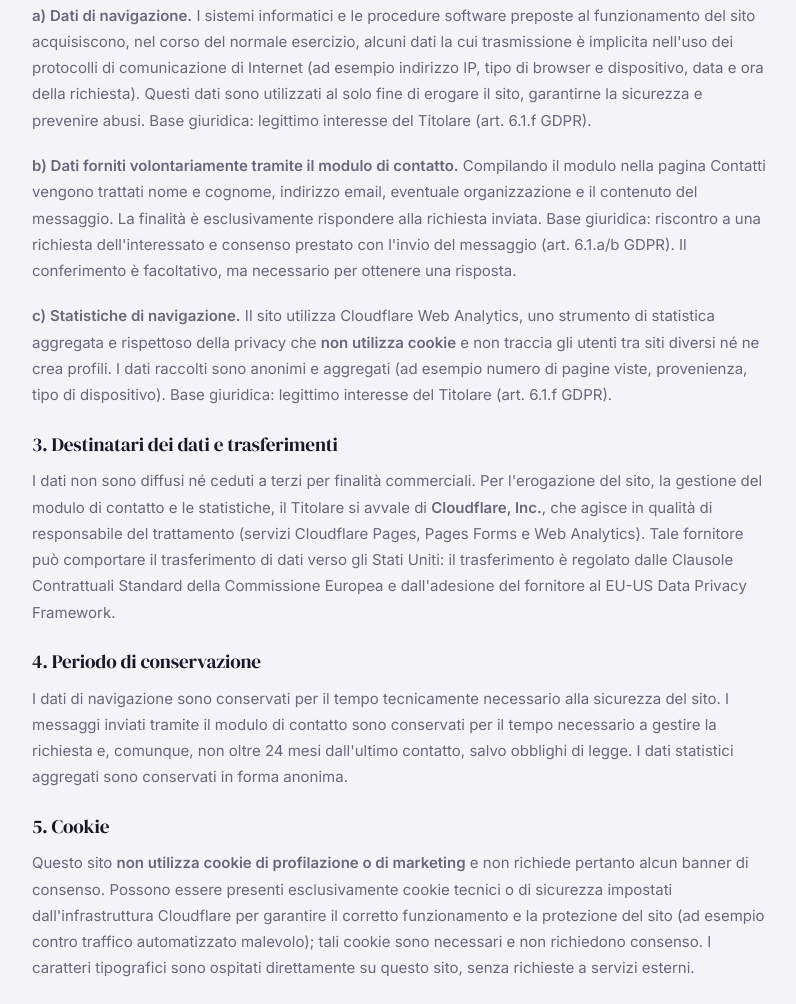
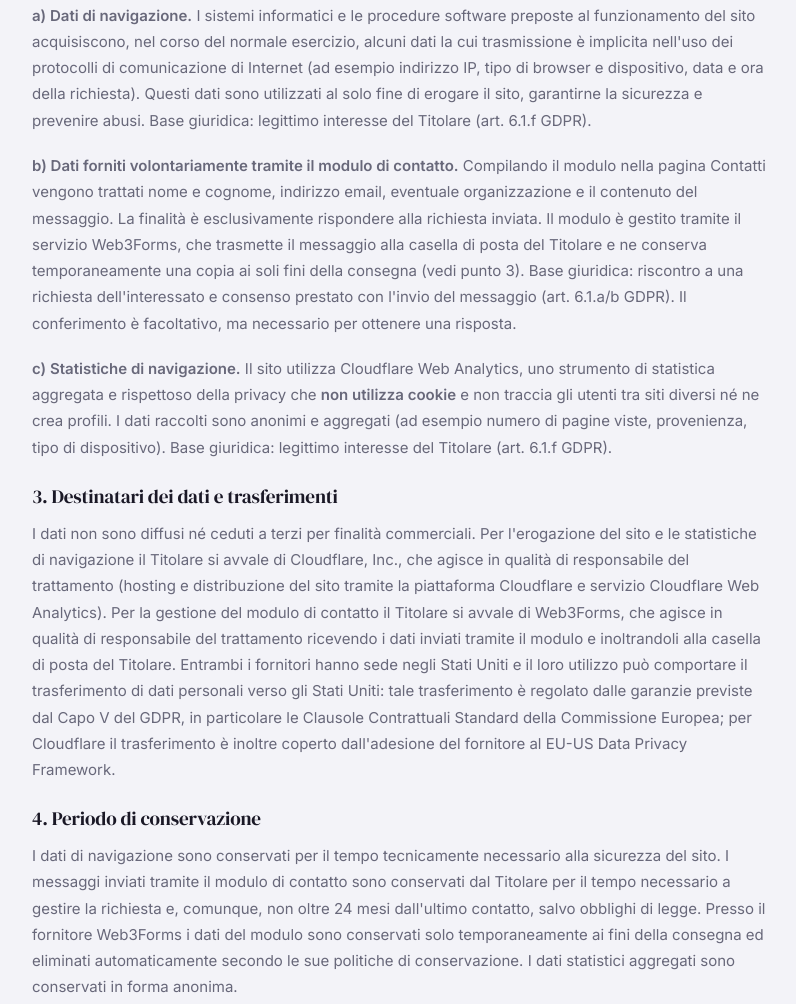
Before and after one commit to camelidresearch/camelidresearchstudies-V2, an Eleventy site: page src/privacy-policy.njk in a window 1280 px wide. Shown: the part 826-1830 px from the top of the page, without its empty margins (68-864 px from the left). Built offline with nearby package versions, Linux system fonts and the light colour scheme; Eleventy itself is replaced by a stand-in of ours; files that its build step writes are made by us from their sources.

Commit message:
Update privacy-policy.njk

```diff
--- a/src/privacy-policy.njk
+++ b/src/privacy-policy.njk
@@ -20,14 +20,14 @@ lead: "Informativa sul trattamento dei dati personali ai sensi del Regolamento (
 
       <h3>2. Dati trattati e finalità</h3>
       <p><strong>a) Dati di navigazione.</strong> I sistemi informatici e le procedure software preposte al funzionamento del sito acquisiscono, nel corso del normale esercizio, alcuni dati la cui trasmissione è implicita nell'uso dei protocolli di comunicazione di Internet (ad esempio indirizzo IP, tipo di browser e dispositivo, data e ora della richiesta). Questi dati sono utilizzati al solo fine di erogare il sito, garantirne la sicurezza e prevenire abusi. Base giuridica: legittimo interesse del Titolare (art. 6.1.f GDPR).</p>
-      <p><strong>b) Dati forniti volontariamente tramite il modulo di contatto.</strong> Compilando il modulo nella pagina Contatti vengono trattati nome e cognome, indirizzo email, eventuale organizzazione e il contenuto del messaggio. La finalità è esclusivamente rispondere alla richiesta inviata. Base giuridica: riscontro a una richiesta dell'interessato e consenso prestato con l'invio del messaggio (art. 6.1.a/b GDPR). Il conferimento è facoltativo, ma necessario per ottenere una risposta.</p>
+      <p><strong>b) Dati forniti volontariamente tramite il modulo di contatto.</strong> Compilando il modulo nella pagina Contatti vengono trattati nome e cognome, indirizzo email, eventuale organizzazione e il contenuto del messaggio. La finalità è esclusivamente rispondere alla richiesta inviata. Il modulo è gestito tramite il servizio Web3Forms, che trasmette il messaggio alla casella di posta del Titolare e ne conserva temporaneamente una copia ai soli fini della consegna (vedi punto 3). Base giuridica: riscontro a una richiesta dell'interessato e consenso prestato con l'invio del messaggio (art. 6.1.a/b GDPR). Il conferimento è facoltativo, ma necessario per ottenere una risposta.</p>
       <p><strong>c) Statistiche di navigazione.</strong> Il sito utilizza Cloudflare Web Analytics, uno strumento di statistica aggregata e rispettoso della privacy che <strong>non utilizza cookie</strong> e non traccia gli utenti tra siti diversi né ne crea profili. I dati raccolti sono anonimi e aggregati (ad esempio numero di pagine viste, provenienza, tipo di dispositivo). Base giuridica: legittimo interesse del Titolare (art. 6.1.f GDPR).</p>
 
       <h3>3. Destinatari dei dati e trasferimenti</h3>
-      <p>I dati non sono diffusi né ceduti a terzi per finalità commerciali. Per l'erogazione del sito, la gestione del modulo di contatto e le statistiche, il Titolare si avvale di <strong>Cloudflare, Inc.</strong>, che agisce in qualità di responsabile del trattamento (servizi Cloudflare Pages, Pages Forms e Web Analytics). Tale fornitore può comportare il trasferimento di dati verso gli Stati Uniti: il trasferimento è regolato dalle Clausole Contrattuali Standard della Commissione Europea e dall'adesione del fornitore al EU-US Data Privacy Framework.</p>
+      <p>I dati non sono diffusi né ceduti a terzi per finalità commerciali. Per l'erogazione del sito e le statistiche di navigazione il Titolare si avvale di Cloudflare, Inc., che agisce in qualità di responsabile del trattamento (hosting e distribuzione del sito tramite la piattaforma Cloudflare e servizio Cloudflare Web Analytics). Per la gestione del modulo di contatto il Titolare si avvale di Web3Forms, che agisce in qualità di responsabile del trattamento ricevendo i dati inviati tramite il modulo e inoltrandoli alla casella di posta del Titolare. Entrambi i fornitori hanno sede negli Stati Uniti e il loro utilizzo può comportare il trasferimento di dati personali verso gli Stati Uniti: tale trasferimento è regolato dalle garanzie previste dal Capo V del GDPR, in particolare le Clausole Contrattuali Standard della Commissione Europea; per Cloudflare il trasferimento è inoltre coperto dall'adesione del fornitore al EU-US Data Privacy Framework.</p>
 
       <h3>4. Periodo di conservazione</h3>
-      <p>I dati di navigazione sono conservati per il tempo tecnicamente necessario alla sicurezza del sito. I messaggi inviati tramite il modulo di contatto sono conservati per il tempo necessario a gestire la richiesta e, comunque, non oltre 24 mesi dall'ultimo contatto, salvo obblighi di legge. I dati statistici aggregati sono conservati in forma anonima.</p>
+      <p>I dati di navigazione sono conservati per il tempo tecnicamente necessario alla sicurezza del sito. I messaggi inviati tramite il modulo di contatto sono conservati dal Titolare per il tempo necessario a gestire la richiesta e, comunque, non oltre 24 mesi dall'ultimo contatto, salvo obblighi di legge. Presso il fornitore Web3Forms i dati del modulo sono conservati solo temporaneamente ai fini della consegna ed eliminati automaticamente secondo le sue politiche di conservazione. I dati statistici aggregati sono conservati in forma anonima.</p>
 
       <h3>5. Cookie</h3>
       <p>Questo sito <strong>non utilizza cookie di profilazione o di marketing</strong> e non richiede pertanto alcun banner di consenso. Possono essere presenti esclusivamente cookie tecnici o di sicurezza impostati dall'infrastruttura Cloudflare per garantire il corretto funzionamento e la protezione del sito (ad esempio contro traffico automatizzato malevolo); tali cookie sono necessari e non richiedono consenso. I caratteri tipografici sono ospitati direttamente su questo sito, senza richieste a servizi esterni.</p>
```
